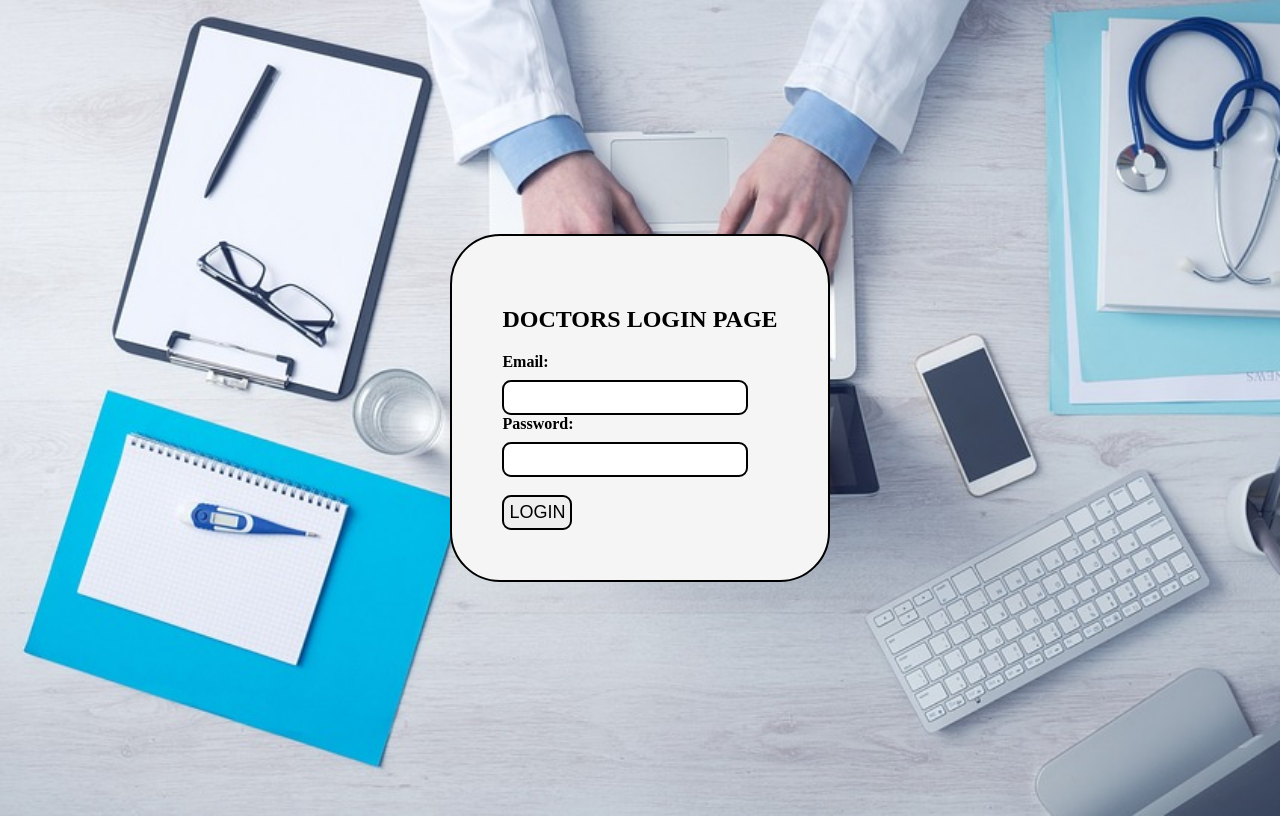
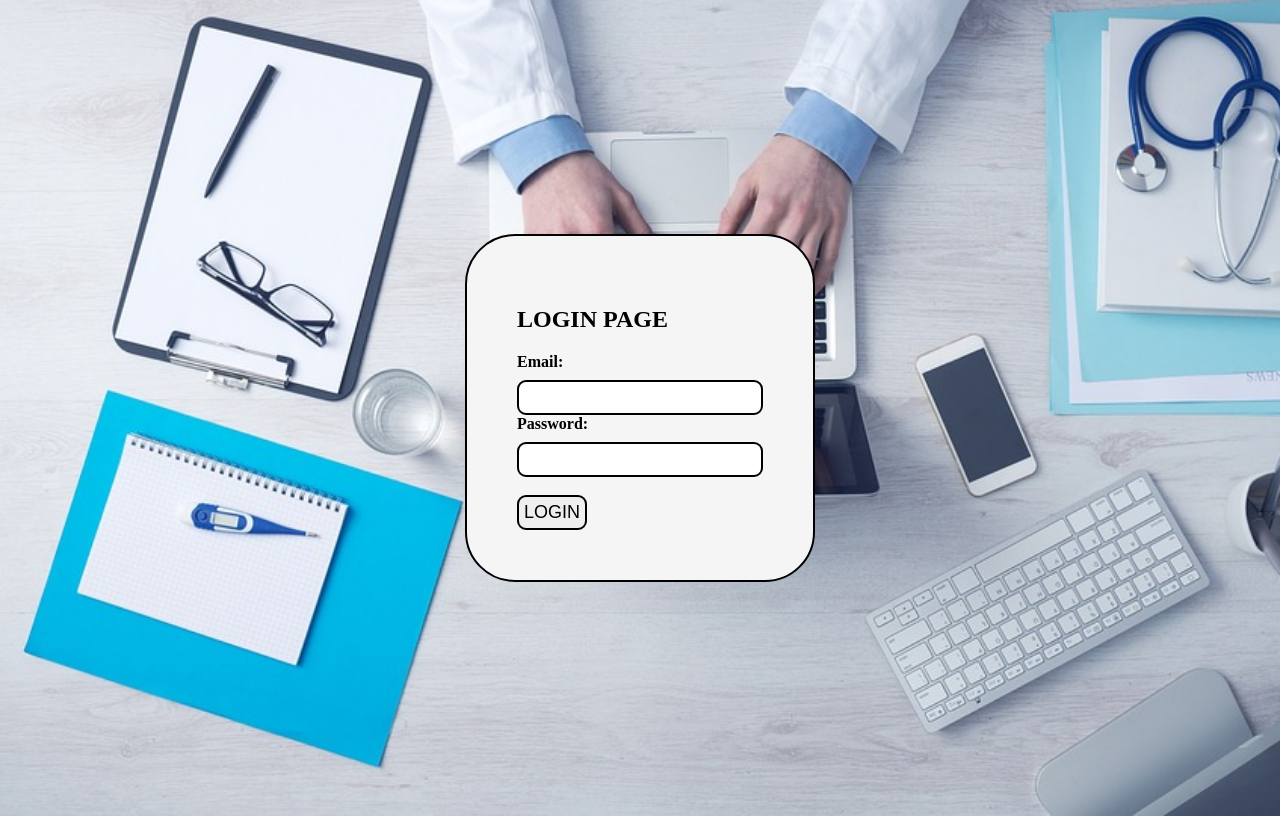
Before and after one commit to Mohammedyusuff/Simple-login-page, a plain HTML site: page index.html in a window 1280 px wide. Drawn offline with Linux system fonts and the light colour scheme.

Commit message:
removed docter

```diff
--- a/index.html
+++ b/index.html
@@ -60,7 +60,7 @@
     <div class="container">
       <div class="formContainer">
         <form>
-          <h2>DOCTORS LOGIN PAGE</h2>
+          <h2>LOGIN PAGE</h2>
           <label for="Email">Email:</label>
           <input type="email" required />
 
```
